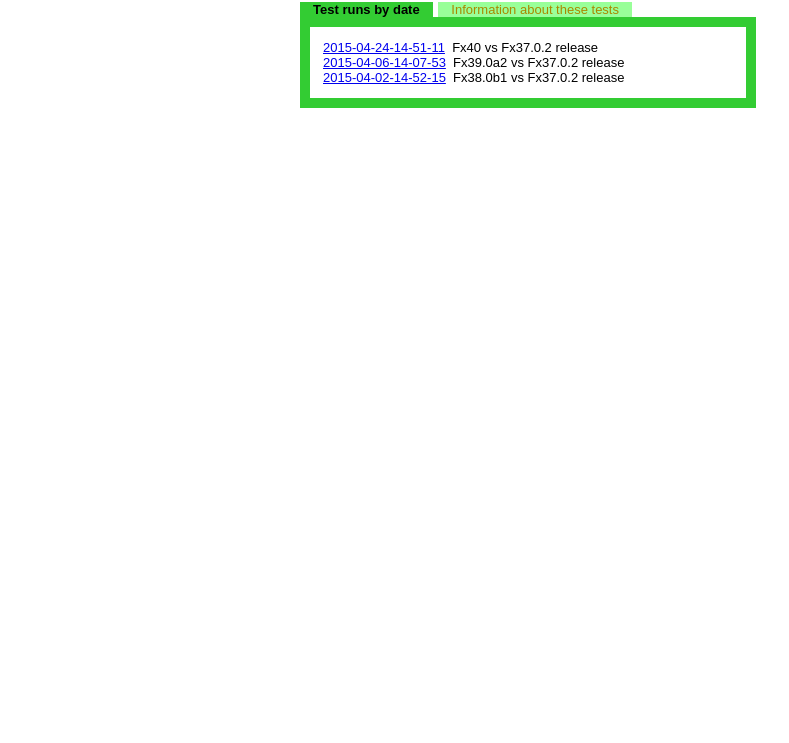
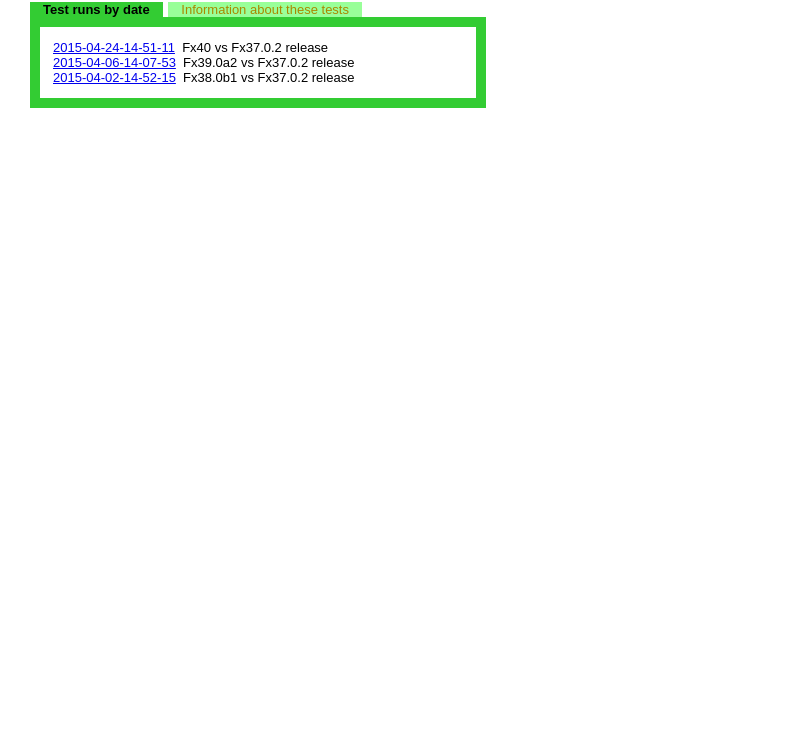
Before and after one commit to danielhartnell/ssl_compat, a plain HTML site: page index.htm in a window 1280 px wide. Shown: the part 57-800 px from the top of the page, without its empty margins (0-789 px from the left). Drawn offline with Linux system fonts and the light colour scheme.

Commit message:
Slight HTML edit

```diff
--- a/index.htm
+++ b/index.htm
@@ -18,7 +18,7 @@ select {
 #tabs {
 	position: absolute;
 	top: 10px;
-	left: 300px;
+	left: 30px;
 }
 #header {
 }
```
